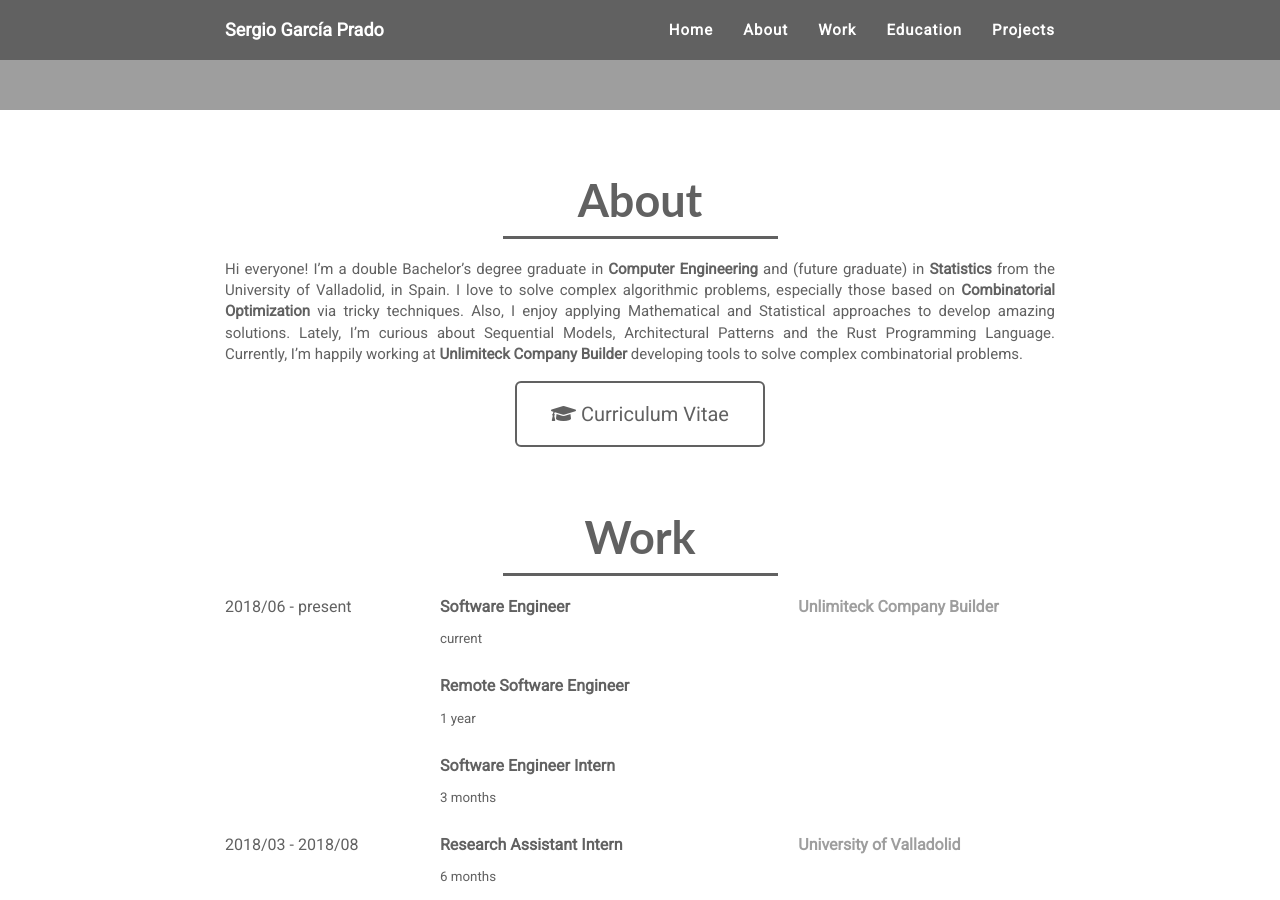
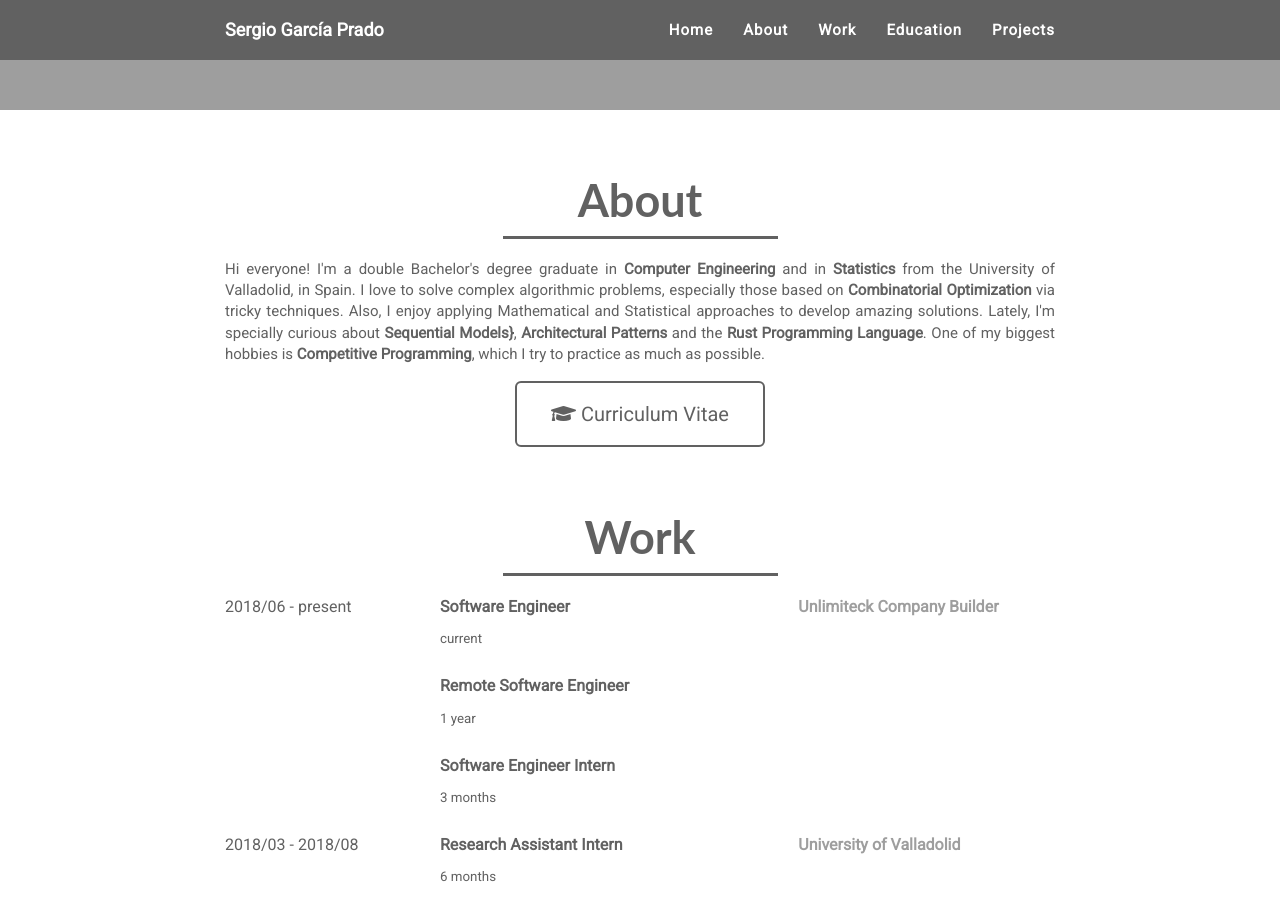
Before and after one commit to garciparedes/garciparedes.github.io, a Jekyll site: the page built from index.html, in a window 1280 px wide and 900 px high, scrolled down 790 px. Built offline with Jekyll 4.4.1, drawn with Linux system fonts in a browser that asks for light colours; nearby versions of some CDN libraries; a style sheet for code colours, icons or effects is not loaded; some of the changed text lies outside the part shown.

Commit message:
* Update description.

```diff
--- a/_config.yml
+++ b/_config.yml
@@ -32,11 +32,11 @@
 curriculum_vitae_link: https://garciparedes.me/curriculum-vitae
 # cover_letter_link: https://garciparedes.me/cover-letter
 
-description: "Hi everyone! I’m a double Bachelor’s degree graduate in <strong>Computer Engineering</strong> and (future graduate) in <strong>Statistics</strong> from the University of Valladolid, in Spain. I love to solve complex algorithmic problems, especially those based on <strong>Combinatorial Optimization</strong> via tricky techniques. Also, I enjoy applying Mathematical and Statistical approaches to develop amazing solutions. Lately, I’m curious about Sequential Models, Architectural Patterns and the Rust Programming Language. Currently, I’m happily working at <strong>Unlimiteck Company Builder</strong> developing tools to solve complex combinatorial problems."
+description: " Hi everyone! I'm a double Bachelor's degree graduate in <strong>Computer Engineering</strong> and in <strong>Statistics</strong> from the University of Valladolid, in Spain. I love to solve complex algorithmic problems, especially those based on <strong>Combinatorial Optimization</strong> via tricky techniques. Also, I enjoy applying Mathematical and Statistical approaches to develop amazing solutions. Lately, I'm specially curious about <strong>Sequential Models}</strong>, <strong>Architectural Patterns</strong> and the <strong>Rust Programming Language</strong>. One of my biggest hobbies is <strong>Competitive Programming</strong>, which I try to practice as much as possible."
 
 education:
 
-    -   time: 2017 - present
+    -   time: 2017 - 2020
         degree: Statistics
         level: Bachelor's degree
         school_name: <a href="http://uva.es" target="_blank">University of Valladolid</a>
@@ -105,9 +105,9 @@
   - icon: fab fa-linkedin-in
     title: LinkedIn
     url: https://www.linkedin.com/in/garciparedes/
-  - icon: fab fa-patreon
+  - icon: fab fa-trophy
     title: Patreon
-    url: https://www.patreon.com/garciparedes
+    url: https://www.leetcode.com/garciparedes
 
 # Build settings
 markdown: kramdown
```
